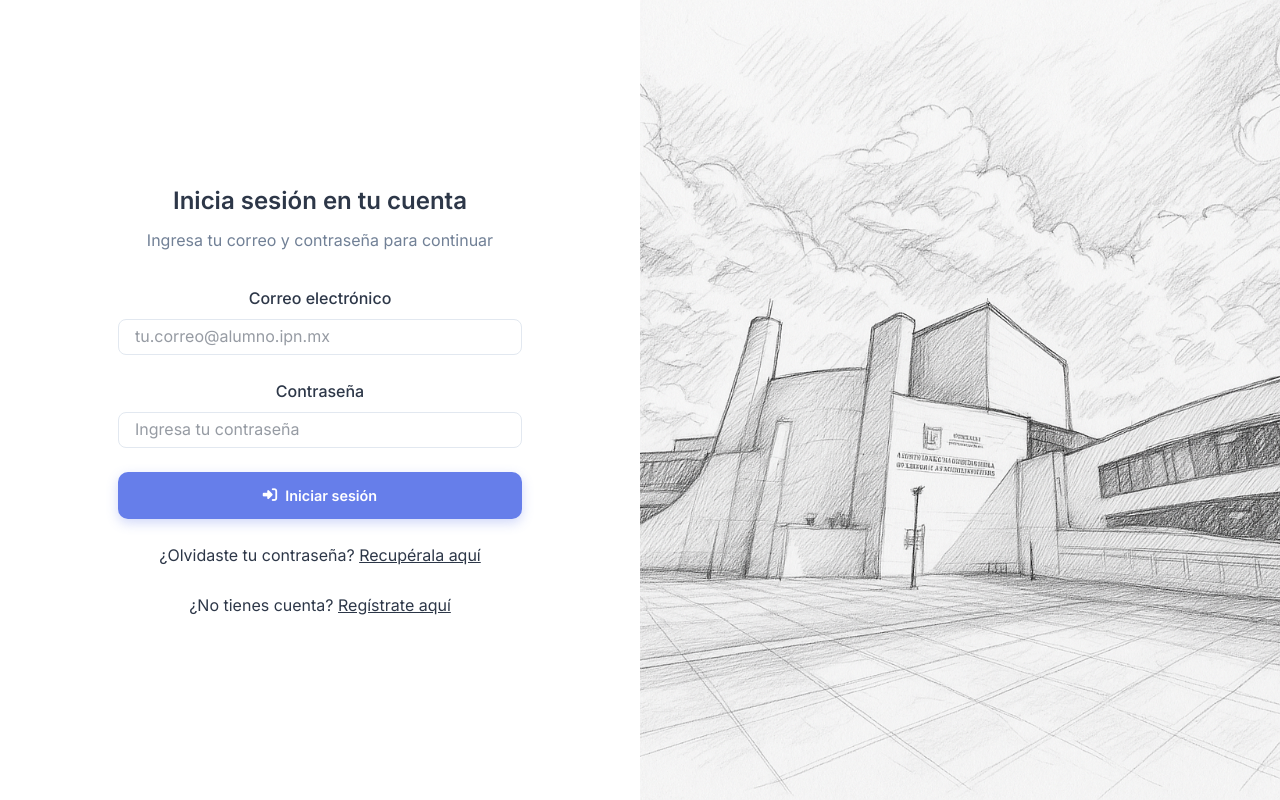
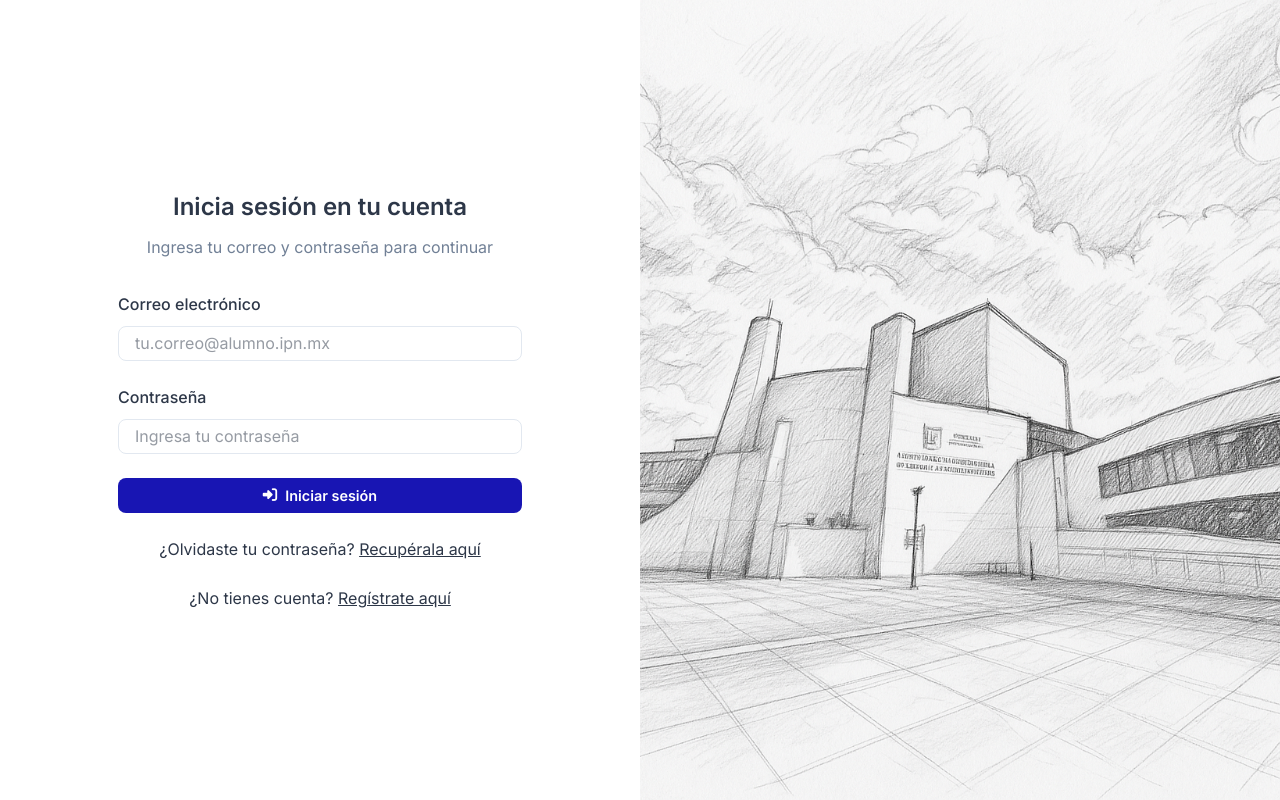
Before and after one commit to Vmaaa/CPT-PHP, a PHP site: page / in a window 1280 px wide. Run offline with PHP 8.4, Linux system fonts and the light colour scheme; some libraries are stand-ins or nearby versions.

Commit message:
style(general)

```diff
--- a/assets/css/components/buttons.css
+++ b/assets/css/components/buttons.css
@@ -2,12 +2,11 @@
   display: inline-flex;
   align-items: center;
   gap: 0.5rem;
-  padding: 0.75rem 1.5rem;
-  border-radius: 10px;
+  padding: 0.35rem 1.5rem;
+  border-radius: var(--radius);
   font-weight: 600;
   cursor: pointer;
   border: none;
-  transition: var(--transition);
   text-decoration: none;
   font-size: 0.9rem;
 }
@@ -15,12 +14,6 @@
 .btn-primary {
   background: var(--primary);
   color: white;
-  box-shadow: 0 4px 12px rgba(102, 126, 234, 0.3);
-}
-
-.btn-primary:hover {
-  transform: translateY(-2px);
-  box-shadow: 0 6px 20px rgba(102, 126, 234, 0.4);
 }
 
 .btn-outline {
--- a/assets/css/components/forms.css
+++ b/assets/css/components/forms.css
@@ -27,7 +27,7 @@
 }
 
 .form-group label {
-  display: block;
+  display: flex;
   margin-bottom: 0.5rem;
   font-weight: 500;
   color: var(--text-primary);
--- a/assets/css/components/sidebar.css
+++ b/assets/css/components/sidebar.css
@@ -1,6 +1,6 @@
 .sidebar {
   grid-area: sidebar;
-  background: linear-gradient(135deg, var(--primary) 0%, var(--secondary) 100%);
+  background: var(--primary);
   padding: 2rem 0;
   position: sticky;
   top: 0;
@@ -15,7 +15,6 @@
   left: 0;
   right: 0;
   height: 4px;
-  background: linear-gradient(90deg, var(--accent), var(--success), var(--warning));
 }
 
 .sidebar-logo {
@@ -25,11 +24,6 @@
   margin-bottom: 2rem;
 }
 
-.login-logo {
-  width: 80%;
-  margin-top: 1rem;
-  margin-bottom: 2rem;
-}
 
 .nav-item {
   display: flex;
--- a/assets/css/general.css
+++ b/assets/css/general.css
@@ -1,6 +1,6 @@
 :root {
-  --primary: #667eea;
-  --primary-dark: #5a6fd8;
+  --primary: #1815b3;
+  --primary-dark: #0d0b5e;
   --secondary: #764ba2;
   --accent: #f093fb;
   --success: #4ecdc4;
@@ -13,7 +13,7 @@
   --border: #e2e8f0;
   --shadow: 0 4px 6px -1px rgba(0, 0, 0, 0.1), 0 2px 4px -1px rgba(0, 0, 0, 0.06);
   --shadow-lg: 0 10px 15px -3px rgba(0, 0, 0, 0.1), 0 4px 6px -2px rgba(0, 0, 0, 0.05);
-  --radius: 12px;
+  --radius: 8px;
   --transition: all 0.3s cubic-bezier(0.4, 0, 0.2, 1);
 }
 
--- a/inc/inc_sidebar.php
+++ b/inc/inc_sidebar.php
@@ -29,7 +29,6 @@ $allowedModules = $rolePermissions[$role] ?? [];
 ?>
 
 <nav class="sidebar">
-        <img src="<?= url('/img/logo_white.png') ?>" alt="Logo" class="sidebar-logo">
     <div class="nav-links">
         <?php foreach ($allowedModules as $pageKey => $module): ?>
             <a href="<?= url($module['url']) ?>" class="nav-item <?= $activePage === $pageKey ? 'active' : '' ?>" data-page="<?= strtolower(str_replace(' ', '-', $module['label'])) ?>">
```
Also changed, not shown: img/logo.png (deleted), img/logo_white.png (deleted).
